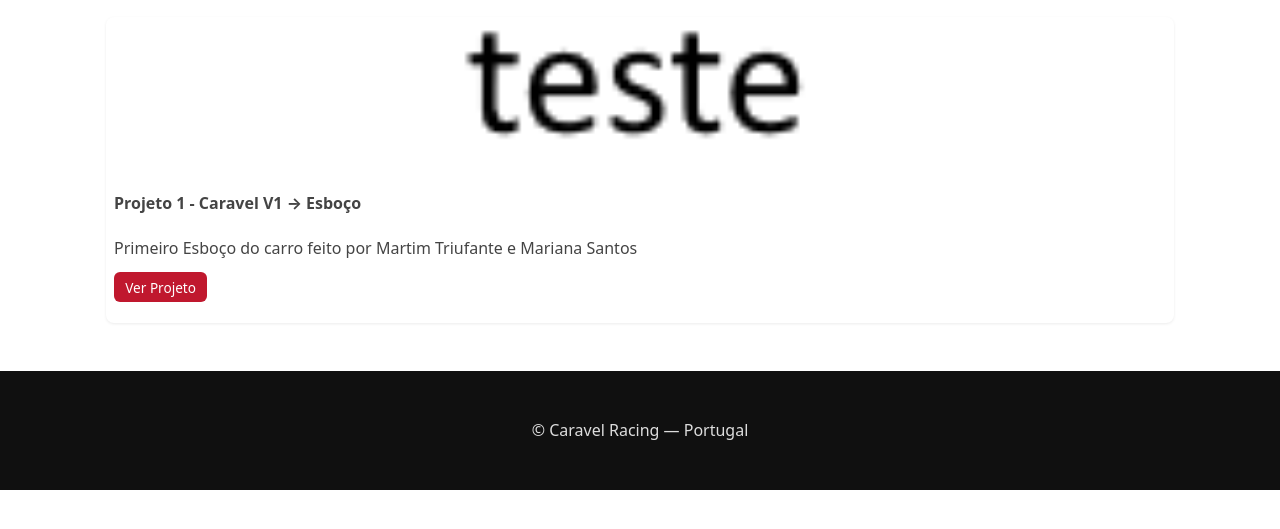
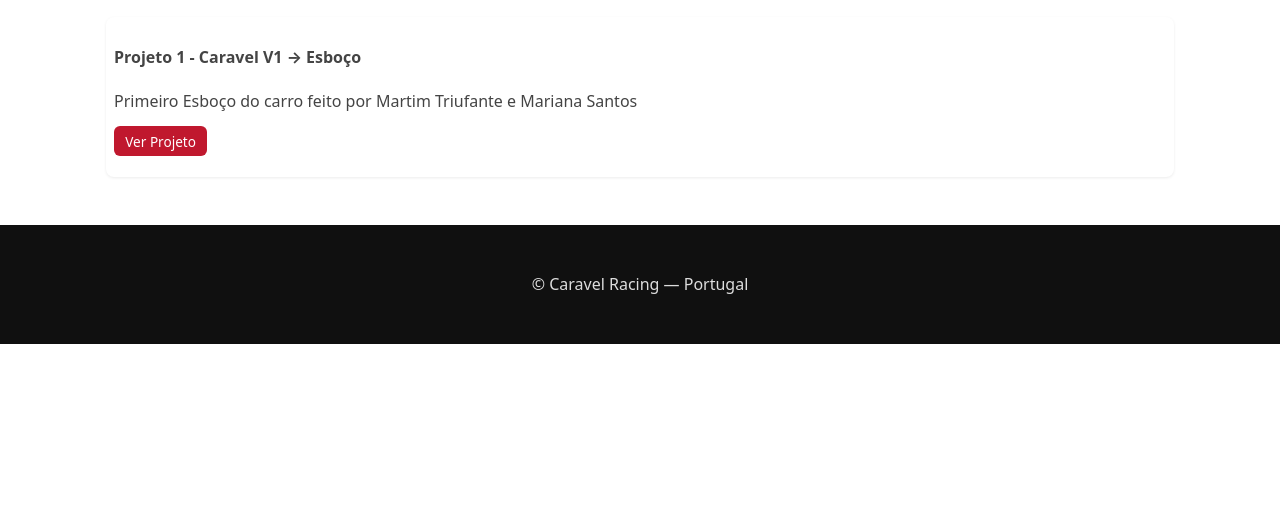
Before and after one commit to Caravel-Racing/CaravelRacing-f1, a plain HTML site: page projects.html in a window 1280 px wide. Shown: the part 151-680 px from the top of the page. Drawn offline with Linux system fonts and the light colour scheme.

Commit message:
Changed projects.2

```diff
--- a/projects.html
+++ b/projects.html
@@ -24,7 +24,6 @@
     <h2>Projetos</h2>
     <div class="grid">
       <article class="project-card">
-        <img src="../images/proj_caravel_v1_hero.png" alt="Projeto 1 - Caravel V1 -> Esboço" />
         <h4>Projeto 1 - Caravel V1 &rarr; Esboço</h4>
         <p>Primeiro Esboço do carro feito por Martim Triufante e Mariana Santos</p>
         <p><a href="projects/caravel-v1-2025.html" class="btn small">Ver Projeto</a></p>
```
